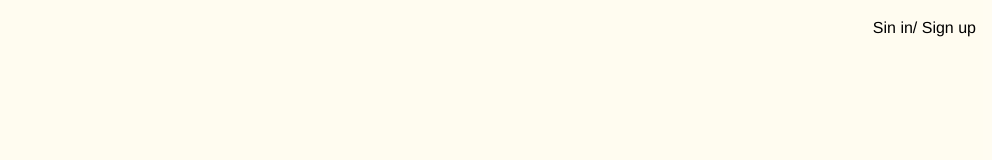
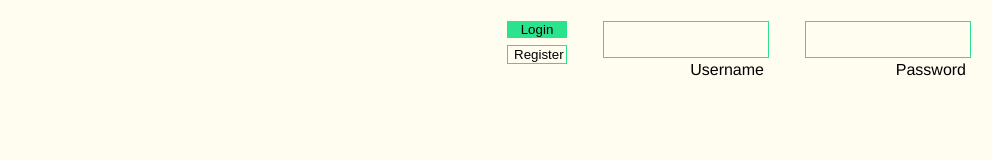
Before and after one commit to GAU-CEN2017/django-react-todolists-spa, a React app in the folder frontend/: page / in a window 1280 px wide. Shown: the top 160 px of the page, without its empty margins (288-1280 px from the left). Built offline with nearby package versions, Linux system fonts and the light colour scheme; no server answers.

Commit message:
Created Login react component (non-functional for now)

```diff
--- a/frontend/src/App.css
+++ b/frontend/src/App.css
@@ -244,9 +244,41 @@ p.header-main-content__text {
   color: rgba(0, 0, 0, 0.2);
 }
 
+.auth {
+  width: 15vw;
+  margin: 5px;
+  float: right;
+}
+
+.auth-input {
+  border: 0.5px solid var(--main-line-color);
+  /* width: 15vw; */
+  float: right;
+}
+
+.auth-legend{
+  margin-right: 5px;
+}
+
+.auth-btn {
+  float: right;
+  cursor: pointer;
+  width: 60px;
+}
+
+.auth-btn.login{
+  background: var(--main-line-color);
+  border: none;
+}
+
+.auth-btn.register{
+  background: none;
+  border: 0.5px solid var(--main-line-color);;
+}
+
 input {
   margin: 0;
-  border: none;
+  border: 0; /*.5px solid var(--main-line-color);*/
   border-radius: 0;
   width: 75%;
   padding: 10px;
--- a/frontend/src/components/Header.jsx
+++ b/frontend/src/components/Header.jsx
@@ -3,6 +3,8 @@ import React, { Component } from 'react';
 import { Link } from 'react-router-dom';
 import { lists } from "../actions";
 */
+
+import Login from './Login';
 
 class Header extends Component {
     render() {
@@ -10,8 +12,10 @@ class Header extends Component {
             < header id="top" className="header-main" >
                 <div className="header-main--inside d-flex flex-column">
                     <div className="header-main--social">
-                        Sin in/ Sign up
-                </div>
+                        {/*Sin in/ Sign up*/}
+                        <Login />
+                    </div>
+
 
 
                     <div className="header-main-content container align-self-center text-center">
--- /dev/null
+++ b/frontend/src/components/Login.jsx
@@ -0,0 +1,57 @@
+import React, { Component } from "react";
+import { connect } from "react-redux";
+
+import { Link } from "react-router-dom";
+
+
+class Login extends Component {
+
+    state = {
+        username: "",
+        password: "",
+    }
+
+    onSubmit = e => {
+        e.preventDefault();
+        console.error("Not implemented!!1");
+    }
+
+    render() {
+        return (
+            <form onSubmit={this.onSubmit} >
+                <div className="auth">
+                    <input
+                        type="password" id="password" className="auth-input"
+                        onChange={e => this.setState({ password: e.target.value })} />
+                    <br />
+                    <label htmlFor="password" className="auth-legend">Password</label>
+                </div>
+
+                <div className="auth">
+                    <input
+                        type="text" id="username" className="auth-input"
+                        onChange={e => this.setState({ username: e.target.value })} />
+                    <br />
+                    <label htmlFor="username" className="auth-legend">Username</label>
+                </div>
+
+                <div className="auth">
+                    <button type="submit" className="auth-btn login">Login</button>
+                    <br/>
+                    <button type="submit" className="auth-btn register">Register</button>
+                </div>
+
+            </form>
+        )
+    }
+}
+
+const mapStateToProps = state => {
+    return {};
+}
+
+const mapDispatchToProps = dispatch => {
+    return {};
+}
+
+export default connect(mapStateToProps, mapDispatchToProps)(Login);
```
